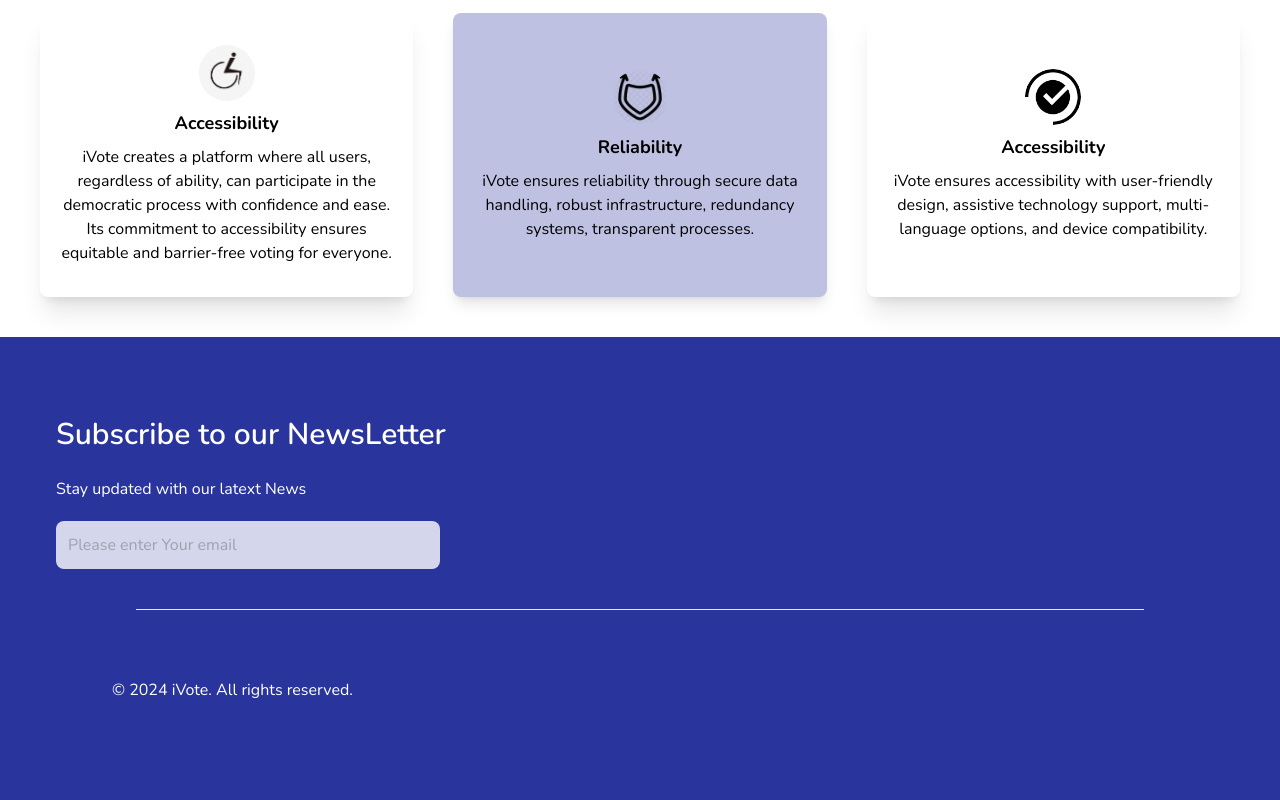
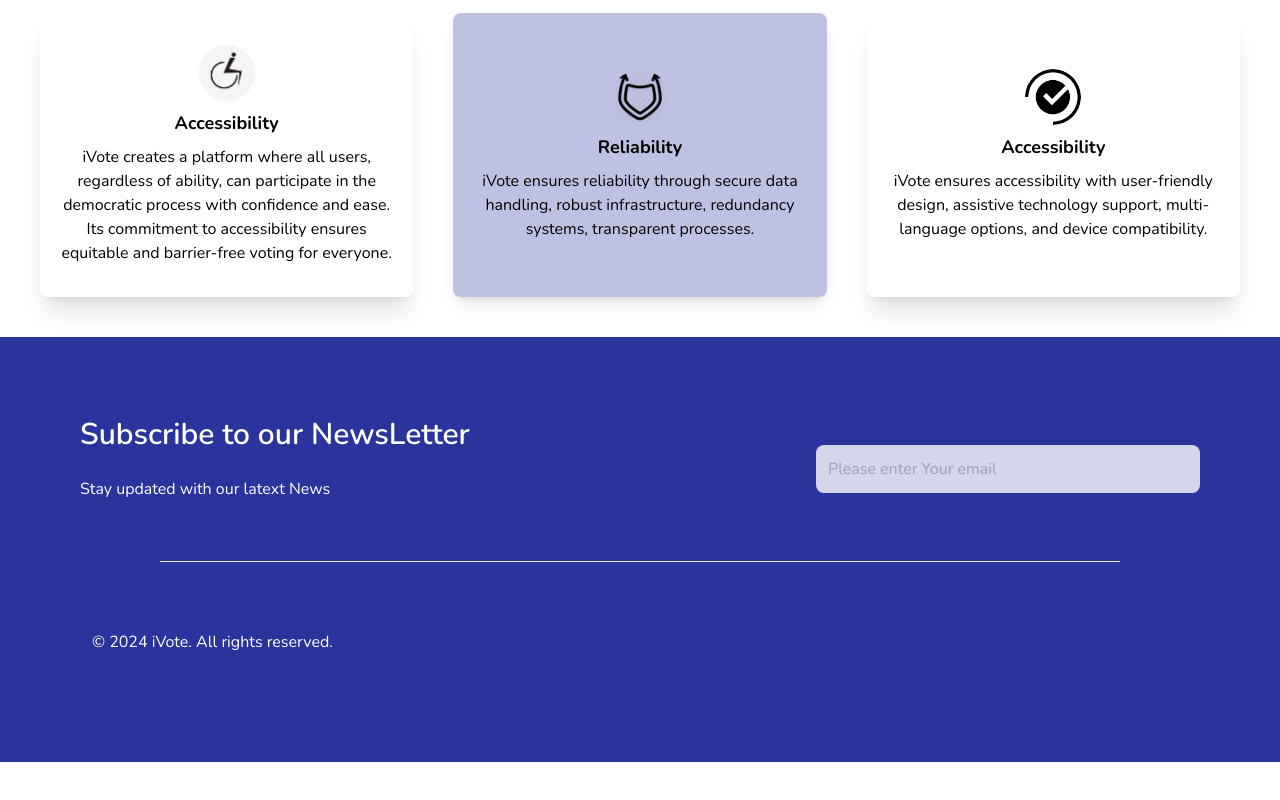
Before and after one commit to Donald2023-source/Quick-Vote, a React (Vite) app: page / in a window 1280 px wide. Shown: the part 1967-2767 px from the top of the page. After the commit the page ends 2729 px from the top, so only its background shows below. Built offline with nearby package versions, Linux system fonts and the light colour scheme.

Commit message:
Alignments

```diff
--- a/src/Pages/LandingPage.jsx
+++ b/src/Pages/LandingPage.jsx
@@ -88,8 +88,8 @@ const LandingPage = () => {
           </div>
 
 
-          <div className='md:p-20 py-12 relative md:px-14 px-10 bg-primary flex flex-col'>
-            <div  className='text-white'>
+          <div className='md:p-20 py-12 relative md:px-20 px-10 bg-primary flex flex-col'>
+            <div  className='text-white flex md:flex-row flex-col items-center justify-between'>
                 <div className='space-y-6'>
                     <h2 className='text-3xl font-semibold'>Subscribe to our NewsLetter</h2>
                     <p className='pb-5'>Stay updated with our latext News</p>
@@ -99,7 +99,7 @@ const LandingPage = () => {
             </div>
 
             <hr className='text-white mx-20 my-10' />
-            <p className='md:px-14 px-3 my-2 py-5 text-white'>© 2024 iVote. All rights reserved.</p>
+            <p className='md:px-3 px-3 my-2 py-5 text-white'>© 2024 iVote. All rights reserved.</p>
           </div>
 
 
```
